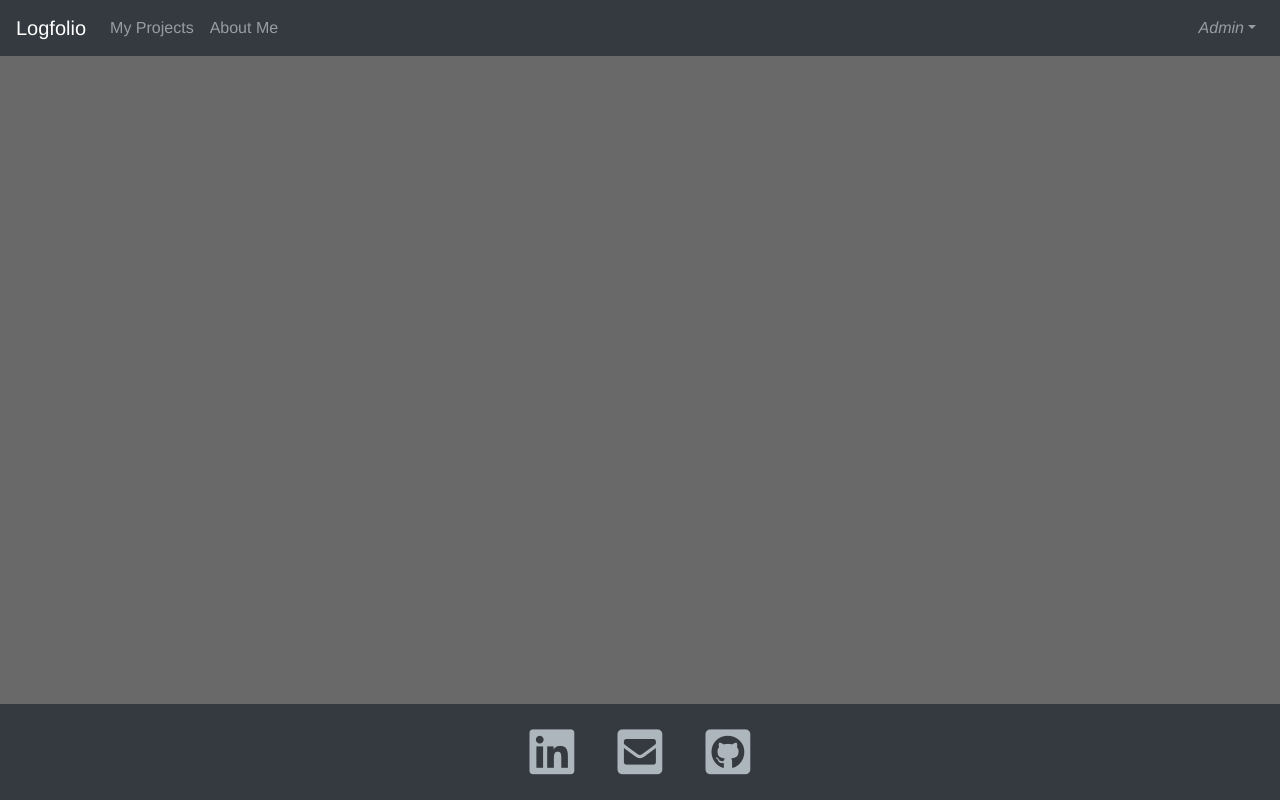
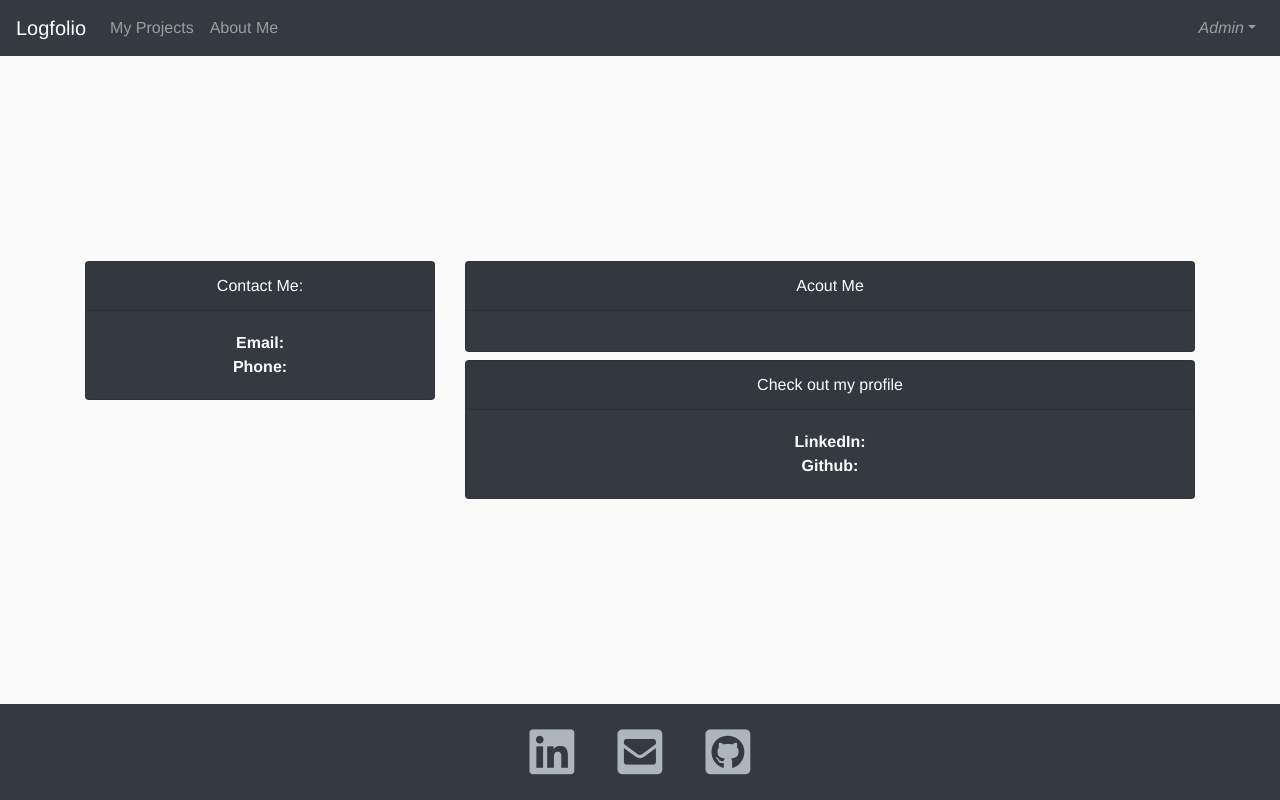
Before and after one commit to bartoszkruba/logfolio, a Vue app in the folder frontend/: page /aboutme in a window 1280 px wide. Built offline with nearby package versions, Linux system fonts and the light colour scheme; no server answers.

Commit message:
"About Me" page. Closes #17

```diff
--- a/frontend/src/App.vue
+++ b/frontend/src/App.vue
@@ -7,7 +7,7 @@
         <b-collapse id="nav-collapse" is-nav>
           <b-navbar-nav>
             <b-nav-item to="/projects">My Projects</b-nav-item>
-            <b-nav-item to="/projects">About Me</b-nav-item>
+            <b-nav-item to="/aboutme">About Me</b-nav-item>
           </b-navbar-nav>
 
 
@@ -69,7 +69,7 @@
     -moz-osx-font-smoothing: grayscale;
     text-align: center;
     color: #2c3e50;
-    background-color:dimgrey;
+    background-color: #fafafa;
   }
 
   #nav {
--- a/frontend/src/router.js
+++ b/frontend/src/router.js
@@ -3,6 +3,7 @@ import Router from 'vue-router'
 import Home from './views/Home.vue'
 import LogIn from './views/LogIn'
 import UpdateProfile from './views/UpdateProfile'
+import AboutMe from './views/AboutMe'
 
 Vue.use(Router);
 
@@ -26,12 +27,9 @@ export default new Router({
       component: UpdateProfile
     },
     {
-      path: '/about',
-      name: 'about',
-      // route level code-splitting
-      // this generates a separate chunk (about.[hash].js) for this route
-      // which is lazy-loaded when the route is visited.
-      component: () => import(/* webpackChunkName: "about" */ './views/About.vue')
+      path: '/aboutme',
+      name: 'about me',
+      component: AboutMe
     }
   ]
 })
--- a/frontend/src/store.js
+++ b/frontend/src/store.js
@@ -12,12 +12,14 @@ export default new Vuex.Store({
       contactEmail: "",
       github: "",
       linkedin: "",
+      phoneNumber: "",
       profileDescription: ""
     },
     loggedIn: true
   },
   mutations: {
     setProfile(state, value) {
+      console.log(value);
       state.profile = value;
     },
     setLoggedIn(state, value) {
--- a/frontend/src/views/About.vue
+++ /dev/null
@@ -1,5 +0,0 @@
-<template>
-  <div class="about">
-    <h1>This is an about page</h1>
-  </div>
-</template>
--- /dev/null
+++ b/frontend/src/views/AboutMe.vue
@@ -0,0 +1,67 @@
+<template>
+  <div class="container">
+    <div class="row">
+      <div class="col-4">
+        <b-card bg-variant="dark"
+                header="Contact Me:"
+                :img-src="profilePicture">
+          <b-card-text>
+            <div><strong>Email:</strong> {{contactEmail}}</div>
+            <div><strong>Phone:</strong> {{phoneNumber}}</div>
+          </b-card-text>
+        </b-card>
+      </div>
+      <div class="col-8">
+        <b-card bg-variant="dark"
+                header="Acout Me">
+          <b-card-text>{{profileDescription}}</b-card-text>
+        </b-card>
+        <b-card bg-variant="dark"
+                header="Check out my profile"
+                class="mt-2">
+          <b-card-text>
+            <div>
+              <strong>LinkedIn: </strong> <a :href="linkedin">{{linkedin}}</a>
+            </div>
+            <div>
+              <strong>Github: </strong> <a :href="github">{{github}}</a>
+            </div>
+          </b-card-text>
+        </b-card>
+      </div>
+    </div>
+  </div>
+</template>
+
+<script>
+  export default {
+    profileName: 'aboutme',
+    computed: {
+      profilePicture() {
+        return this.$store.state.profile.profilePicture
+      },
+      contactEmail() {
+        return this.$store.state.profile.contactEmail
+      },
+      profileDescription() {
+        return this.$store.state.profile.profileDescription
+      },
+      linkedin() {
+        return this.$store.state.profile.linkedin
+      },
+      github() {
+        return this.$store.state.profile.github
+      },
+      phoneNumber() {
+        return this.$store.state.profile.phoneNumber
+      }
+    }
+  }
+</script>
+
+<style scoped>
+
+  * {
+    color: white;
+  }
+</style>
```
Also changed, not shown: 2 other files (tests, documents, lock files or other folders).
